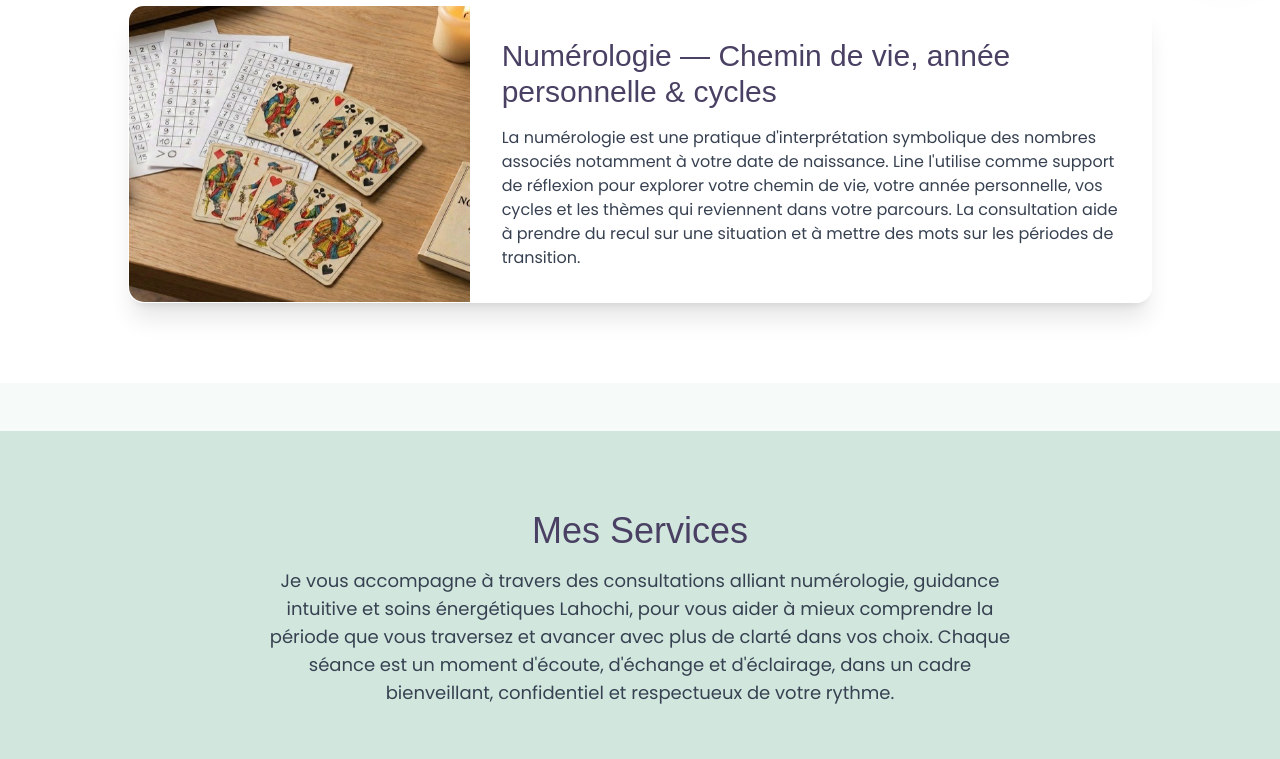
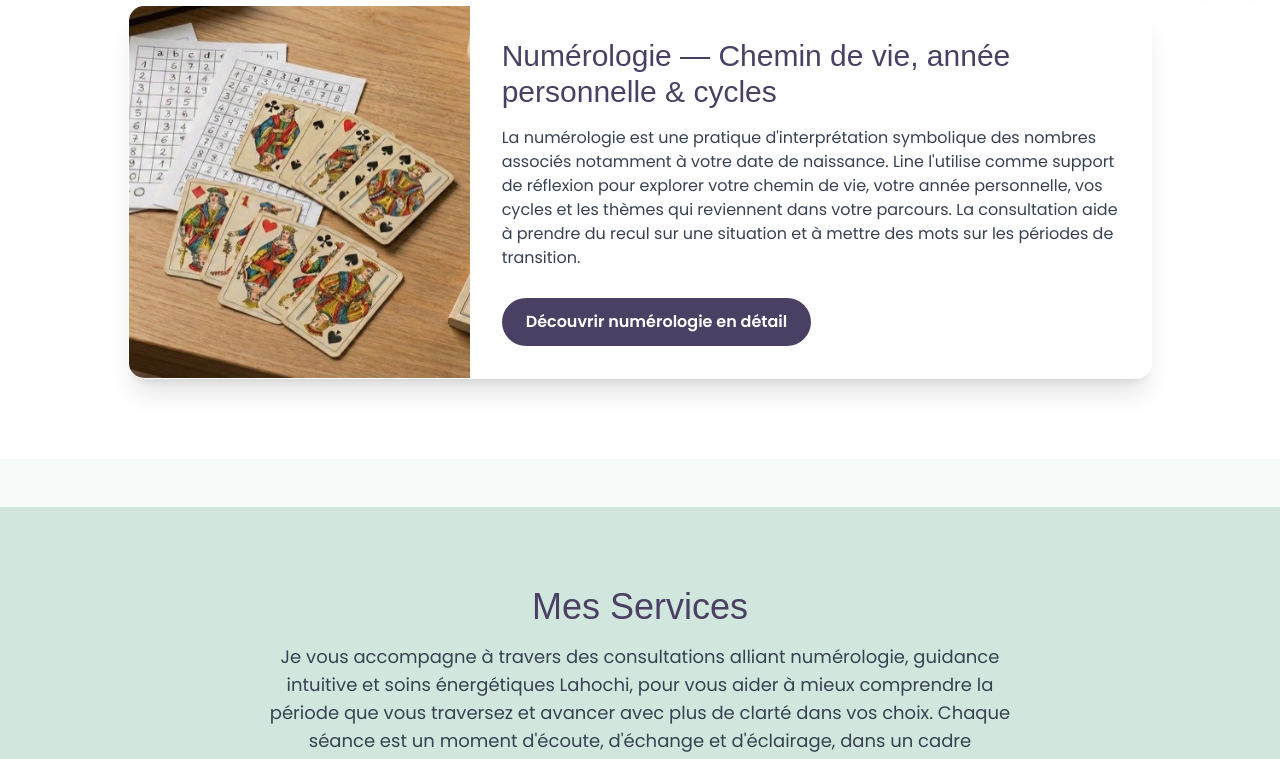
Before and after one commit to Creativityliberty/Tourma-line, a React (Vite) app: page /prestations in a window 1280 px wide. Shown: the part 825-1584 px from the top of the page. Built offline with nearby package versions, Linux system fonts and the light colour scheme; a web font is replaced by a local one.

Commit message:
seo: strengthen internal links to core service pillars

```diff
--- a/src/components/sections/Services.tsx
+++ b/src/components/sections/Services.tsx
@@ -1,7 +1,14 @@
 import React from "react";
+import { Link } from "react-router-dom";
 import { AnimateOnScroll } from "../ui/AnimateOnScroll";
 import { SparklesIcon } from "../ui/icons";
 import { services } from "../../data/services";
+
+const servicePaths: Record<string, string> = {
+    numerology: "/numerologie",
+    cartomancy: "/cartomancie",
+    lahochi: "/soin-lahochi",
+};
 
 export const Services = ({
     activeTab,
@@ -11,6 +18,7 @@ export const Services = ({
     setActiveTab: (tab: string) => void;
 }) => {
     const currentService = services[activeTab];
+    const currentServicePath = servicePaths[activeTab];
 
     return (
         <section id="services" className="py-20 bg-white">
@@ -75,6 +83,14 @@ export const Services = ({
                                             ))}
                                         </ul>
                                     )}
+                                    {currentServicePath && (
+                                        <Link
+                                            to={currentServicePath}
+                                            className="inline-flex mt-7 items-center justify-center rounded-full bg-brand-dark px-6 py-3 text-sm sm:text-base font-semibold text-white transition-transform hover:scale-105 active:scale-95"
+                                        >
+                                            Découvrir {currentService.title.toLowerCase()} en détail
+                                        </Link>
+                                    )}
                                 </div>
                             </div>
                         </AnimateOnScroll>
```
